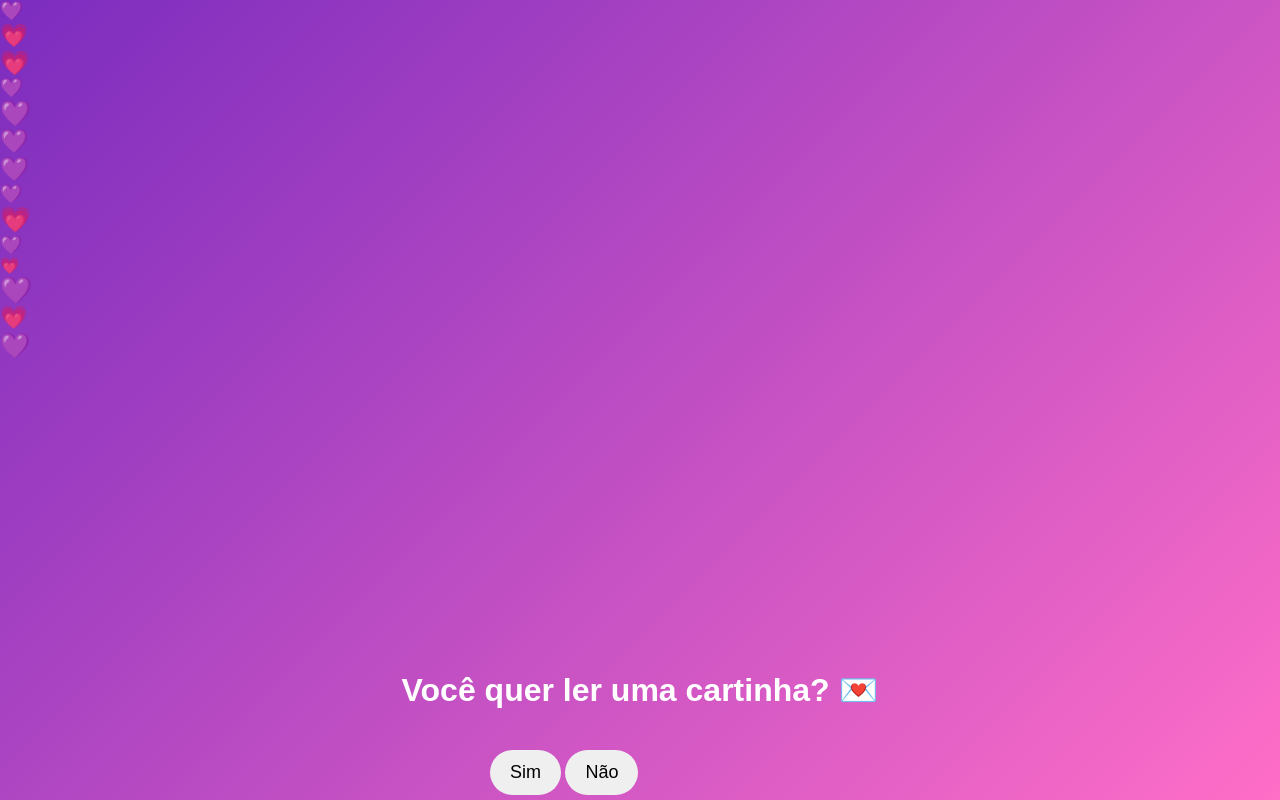
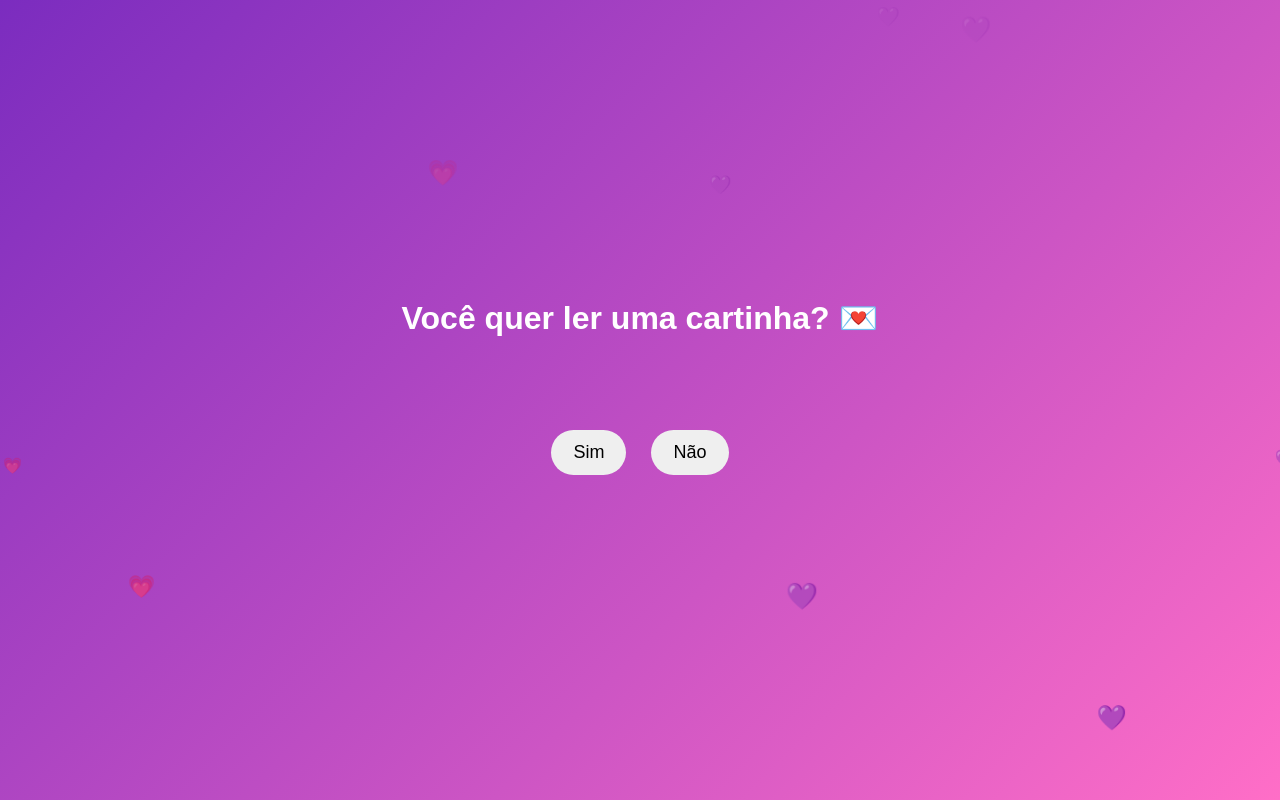
Before and after one commit to Zeuszinn/CartinhaMah, a plain HTML site: page index.html in a window 1280 px wide. Both pictures are taken after a click on the button "Continuar". Drawn offline with Linux system fonts and the light colour scheme.

Commit message:
style.css

```diff
--- a/style.css
+++ b/style.css
@@ -16,12 +16,40 @@ body {
   color: white;
 }
 
+/* CORAÇÕES */
+#coracoes {
+  position: fixed;
+  inset: 0;
+  pointer-events: none;
+  overflow: hidden;
+  z-index: 0;
+}
+
+.coracao {
+  position: absolute;
+  bottom: -20px;
+  font-size: 20px;
+  animation: subir 6s linear forwards;
+  opacity: 0.8;
+}
+
+@keyframes subir {
+  from {
+    transform: translateY(0);
+    opacity: 1;
+  }
+  to {
+    transform: translateY(-120svh);
+    opacity: 0;
+  }
+}
+
 /* TELAS */
 .tela {
   display: none;
-  width: 100%;
-  min-height: 100svh; /* 🔥 correto para mobile */
+  min-height: 100svh;
   padding: 20px;
+  z-index: 1;
 }
 
 .tela.ativa {
@@ -35,13 +63,17 @@ body {
 .botoes {
   position: relative;
   width: 100%;
-  max-width: 300px;
-  height: 120px;
-  margin-top: 20px;
+  max-width: 320px;
+  height: 140px;
+  margin-top: 25px;
+  display: flex;
+  justify-content: center;
+  align-items: center;
+  gap: 25px;
 }
 
 button {
-  padding: 12px 20px;
+  padding: 12px 22px;
   font-size: 18px;
   border: none;
   border-radius: 25px;
@@ -55,18 +87,16 @@ button {
   border-radius: 20px;
   width: 100%;
   max-width: 600px;
-
-  max-height: 75svh;     /* 🔥 mobile real */
-  overflow-y: auto;      /* 🔥 scroll garantido */
+  max-height: 75svh;
+  overflow-y: auto;
 }
 
-/* TEXTO */
 .carta p {
   line-height: 1.6;
   font-size: 16px;
 }
 
-/* MOBILE FINO */
+/* MOBILE */
 @media (max-width: 480px) {
   h1 {
     font-size: 22px;
```
